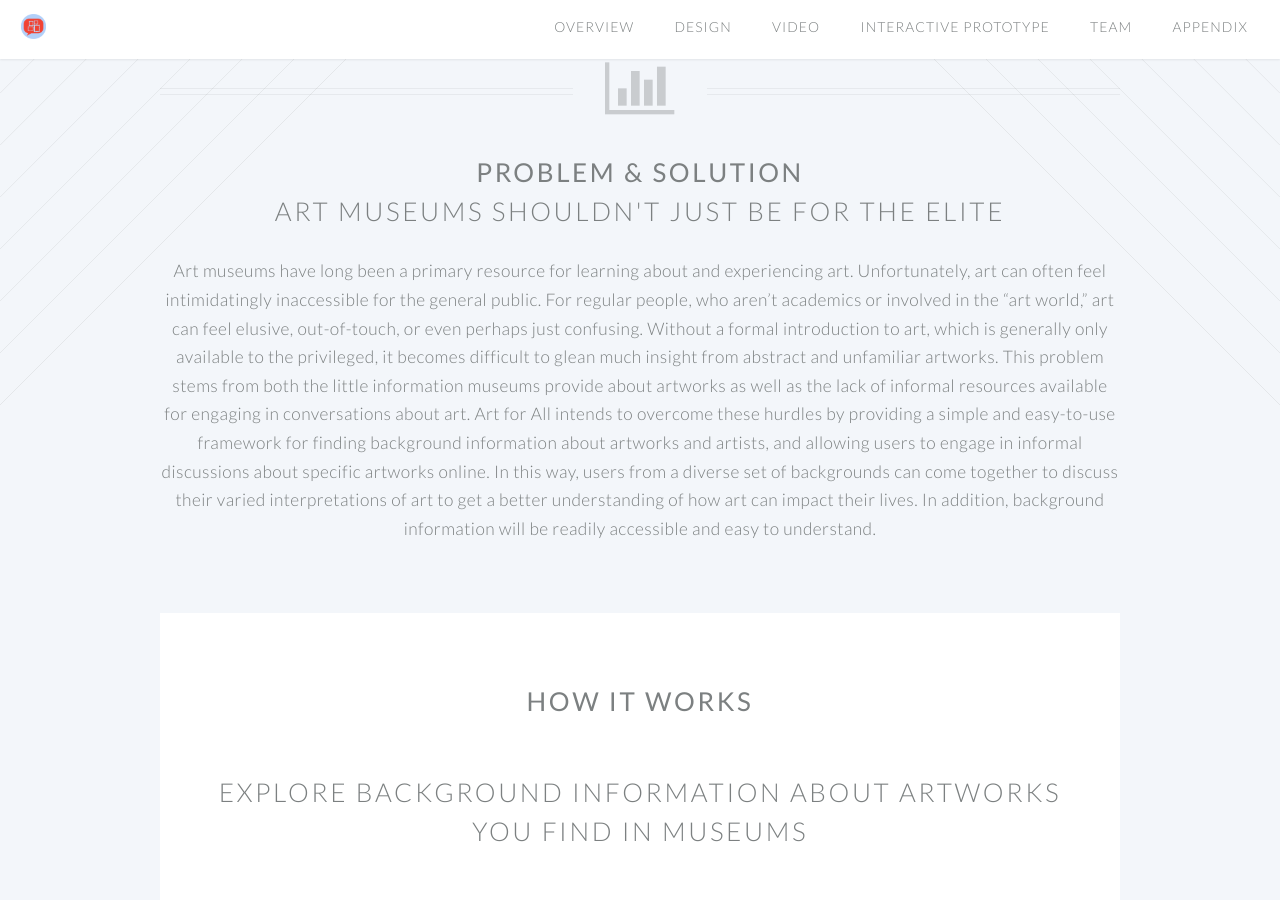
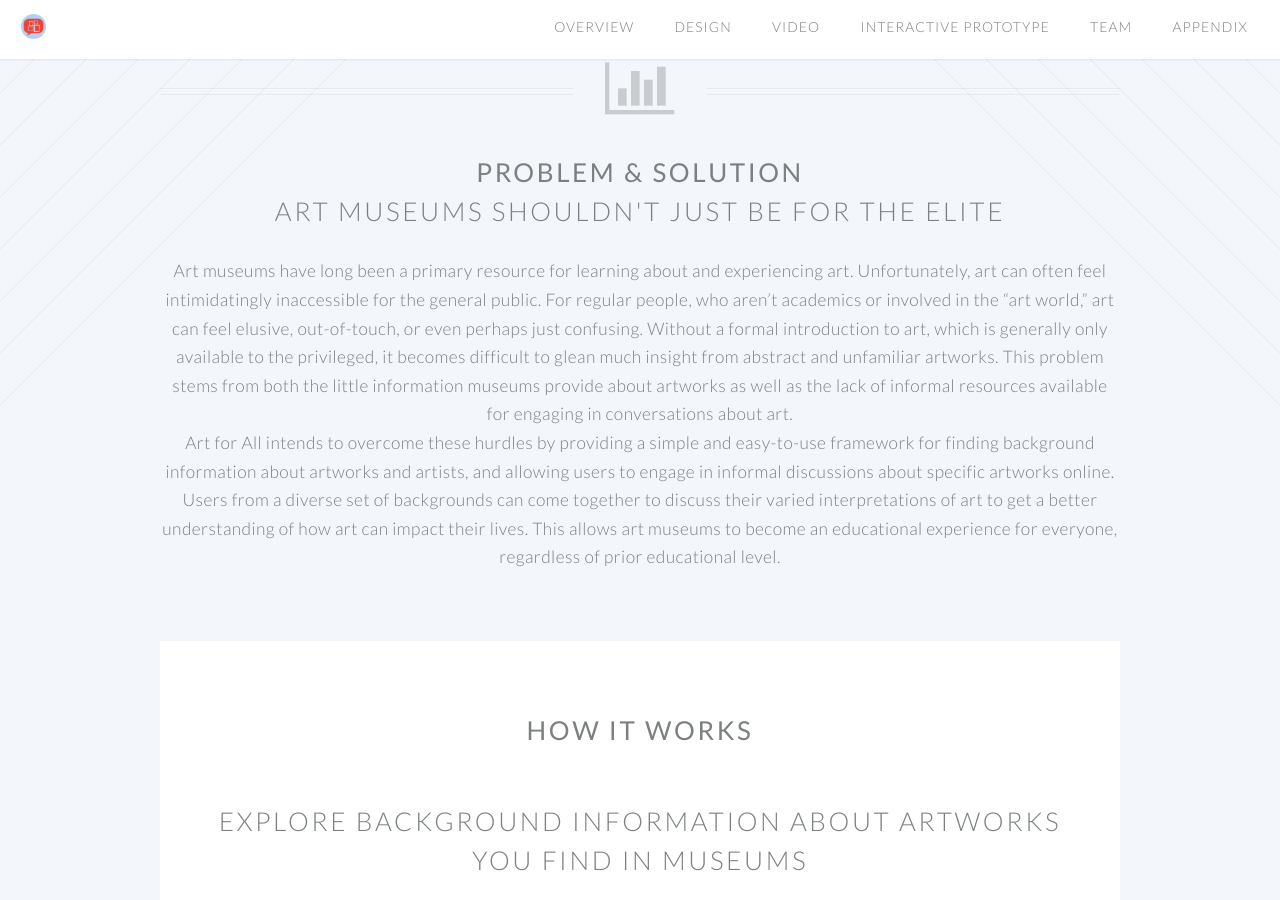
Before and after one commit to sliuu/artforall, a Jekyll site: the page built from index.html, in a window 1280 px wide and 900 px high, scrolled down 600 px. Built offline with Jekyll 4.4.1, drawn with Linux system fonts in a browser that asks for light colours.

Commit message:
update p&s

```diff
--- a/index.html
+++ b/index.html
@@ -11,7 +11,11 @@ layout: landing-page
             <br/>
             Art museums shouldn't just be for the elite
 					</h2>
-          <p> Art museums have long been a primary resource for learning about and experiencing art. Unfortunately, art can often feel intimidatingly inaccessible for the general public. For regular people, who aren’t academics or involved in the “art world,” art can feel elusive, out-of-touch, or even perhaps just confusing. Without a formal introduction to art, which is generally only available to the privileged, it becomes difficult to glean much insight from abstract and unfamiliar artworks. This problem stems from both the little information museums provide about artworks as well as the lack of informal resources available for engaging in conversations about art. Art for All intends to overcome these hurdles by providing a simple and easy-to-use framework for finding background information about artworks and artists, and allowing users to engage in informal discussions about specific artworks online. In this way, users from a diverse set of backgrounds can come together to discuss their varied interpretations of art to get a better understanding of how art can impact their lives. In addition, background information will be readily accessible and easy to understand. </p>
+          <p> Art museums have long been a primary resource for learning about and experiencing art. Unfortunately, art can often feel intimidatingly inaccessible for the general public. For regular people, who aren’t academics or involved in the “art world,” art can feel elusive, out-of-touch, or even perhaps just confusing. Without a formal introduction to art, which is generally only available to the privileged, it becomes difficult to glean much insight from abstract and unfamiliar artworks. This problem stems from both the little information museums provide about artworks as well as the lack of informal resources available for engaging in conversations about art.
+		  <br/>
+
+		 Art for All intends to overcome these hurdles by providing a simple and easy-to-use framework for finding background information about artworks and artists, and allowing users to engage in informal discussions about specific artworks online. Users from a diverse set of backgrounds can come together to discuss their varied interpretations of art to get a better understanding of how art can impact their lives. This allows art museums to become an educational experience for everyone, regardless of prior educational level.
+</p>
 				</header>
 
 				<!-- Prototype -->
```
